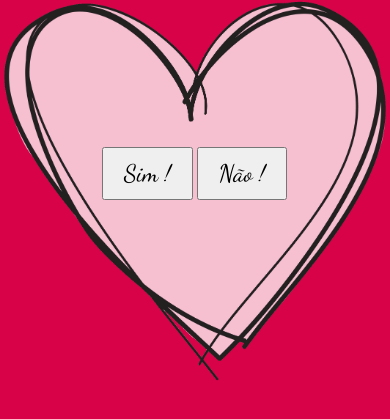
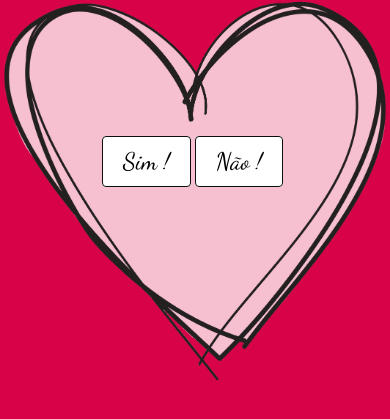
Before and after one commit to jeanpereira3/pedido, a plain HTML site: page index.html in a window 390 px wide. Shown: the part 231-650 px from the top of the page. Drawn offline with Linux system fonts and the light colour scheme.

Commit message:
novo ajuste de responsividade

```diff
--- a/css/style.css
+++ b/css/style.css
@@ -92,6 +92,7 @@
     display: flex;
     flex-direction: column;
     align-items: center;
+    overflow: hidden;
 
 
 }
@@ -110,9 +111,13 @@
 
 }
 
-button {
+.button {
+
     padding: 10px 20px;
     font-size: 1.5em;
+    border: 1px solid rgb(14, 14, 14);
+    background: #fff;
+    border-radius: 4px;
 
 }
 
@@ -126,6 +131,7 @@ button {
     top: 80px;
     left: 0;
     z-index: 100;
+    overflow: hidden;
 }
 
 .teAmo {
@@ -291,7 +297,7 @@ button {
     }
 
     .pergunta {
-        margin-top: 155px;
+        margin-top: 100px;
         width: 90%;
         color: #fff;
     }
--- a/index.html
+++ b/index.html
@@ -32,8 +32,8 @@
             </div>
             <div class="opcoes">
 
-                <button id="sim" onclick="iniciarSim()">Sim !</button>
-                <button id="nao" onmouseover="mudarBotao()">Não !</button>
+                <a class="button" id="sim" onclick="iniciarSim()">Sim !</a>
+                <a class="button" id="nao" onmouseover="mudarBotao()">Não !</a>
 
             </div>
         </div>
--- a/js/script.js
+++ b/js/script.js
@@ -24,12 +24,14 @@ function removerBotao() {
 function criarBotao() {
     getTamanhoTela();
     setPosicaoRand();
-    let botao = document.createElement('button')
+    let botao = document.createElement('a')
     botao.id = 'nao'
+    botao.innerHTML = 'Não !'
+    botao.className = 'button'
     botao.style.left = posicaoX + 'px'
     botao.style.top = posicaoY + 'px'
     botao.style.position = 'absolute'
-    botao.innerHTML = 'Não !'
+
     botao.onmouseover = () => {
         mudarBotao()
     }
```
